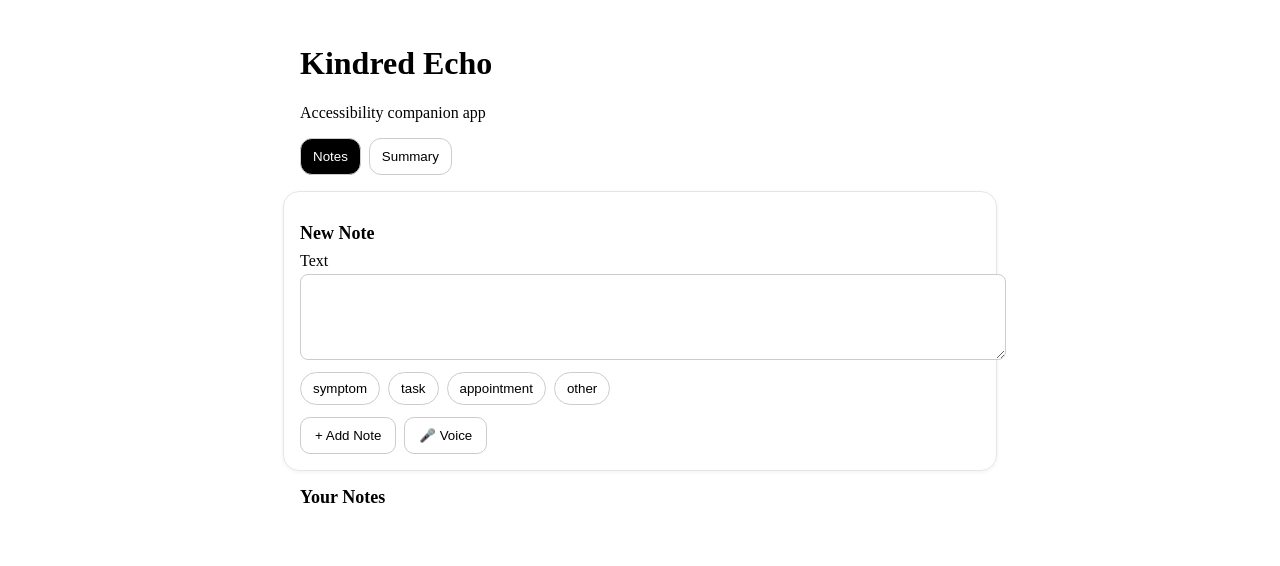
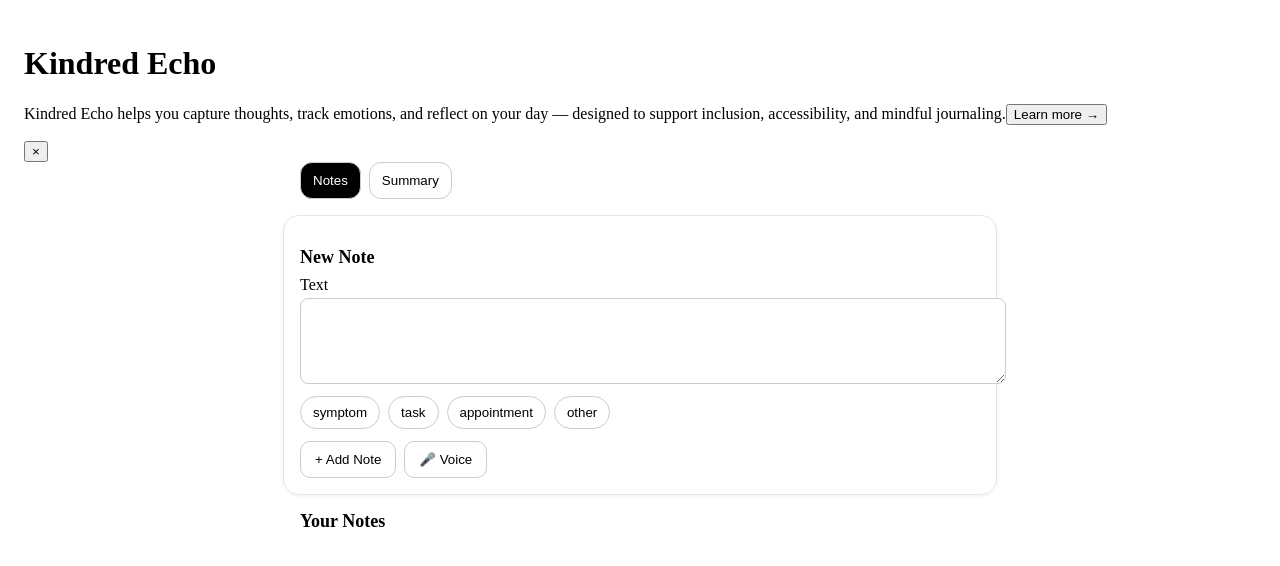
Before and after one commit to Grock0706/cd-kindred-echo-latest, a React (Vite) app: page / in a window 1280 px wide. Shown: the top 566 px of the page. Built offline with nearby package versions, Linux system fonts and the light colour scheme.

Commit message:
feat: add dismissible accessibility banner and fade-in animation

```diff
--- a/src/App.tsx
+++ b/src/App.tsx
@@ -5,7 +5,7 @@ import { jsPDF } from 'jspdf'
 
 const TAGS = ['symptom','task','appointment','other'] as const
 type Tag = typeof TAGS[number]
-type Tab = 'notes' | 'summary'
+type Tab = 'notes' | 'summary' | 'about'
 
 export default function App(){
   const [notes, setNotes] = useState<Note[]>([])
@@ -15,7 +15,9 @@ export default function App(){
   const [tab, setTab] = useState<Tab>('notes')
   const [fromDate, setFromDate] = useState<string>('')
   const [toDate, setToDate] = useState<string>('')
-  const recRef = useRef<SpeechRecognition | null>(null)
+  const [showBanner, setShowBanner] = useState(true)
+  // SpeechRecognition type may not be present in all TS DOM libs; use any to be safe
+  const recRef = useRef<any>(null)
 
   // Load notes on start
   useEffect(() => { void loadNotes() }, [])
@@ -116,9 +118,34 @@ export default function App(){
 
   return (
     <main className="min-h-screen" style={{ background: 'white', color: 'black', padding: '1rem' }}>
-      <header style={{ maxWidth: 680, margin: '0 auto 1rem' }}>
-        <h1 style={{ fontSize: '2rem', fontWeight: 700 }}>Kindred Echo</h1>
-        <p className="sr-only">Accessibility companion app</p>
+      <header className="max-w-2xl mx-auto mb-4 text-center relative">
+        <h1 className="text-3xl font-bold mb-2">Kindred Echo</h1>
+
+        {showBanner && (
+          <div
+            className="bg-gray-100 border border-gray-300 rounded-lg p-3 text-sm text-gray-800 shadow-sm animate-fade-in relative"
+            role="region"
+            aria-label="App purpose banner"
+          >
+            <p>
+              Kindred Echo helps you capture thoughts, track emotions, and reflect on your day —
+              designed to support inclusion, accessibility, and mindful journaling.
+              <button
+                onClick={() => setTab('about')}
+                className="ml-2 text-blue-600 underline hover:text-blue-800"
+              >
+                Learn more →
+              </button>
+            </p>
+            <button
+              onClick={() => setShowBanner(false)}
+              aria-label="Dismiss banner"
+              className="absolute top-2 right-2 text-gray-500 hover:text-black text-lg"
+            >
+              ×
+            </button>
+          </div>
+        )}
       </header>
 
       {/* Tabs */}
--- a/src/index.css
+++ b/src/index.css
@@ -1 +1,11 @@
 /* minimal styles placeholder */
+
+/* Fade-in animation for accessibility banner */
+@keyframes fade-in {
+	from { opacity: 0; transform: translateY(-5px); }
+	to { opacity: 1; transform: translateY(0); }
+}
+
+.animate-fade-in {
+	animation: fade-in 0.4s ease-in-out;
+}
```
